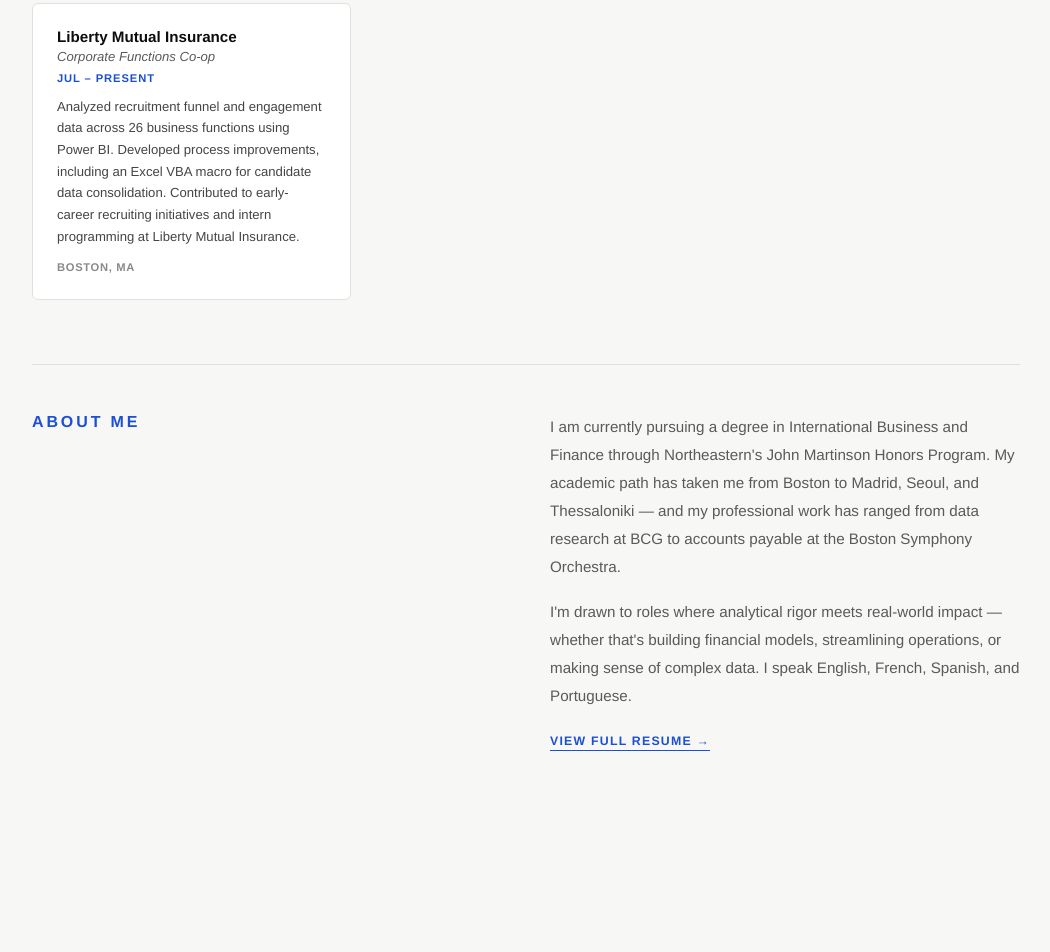
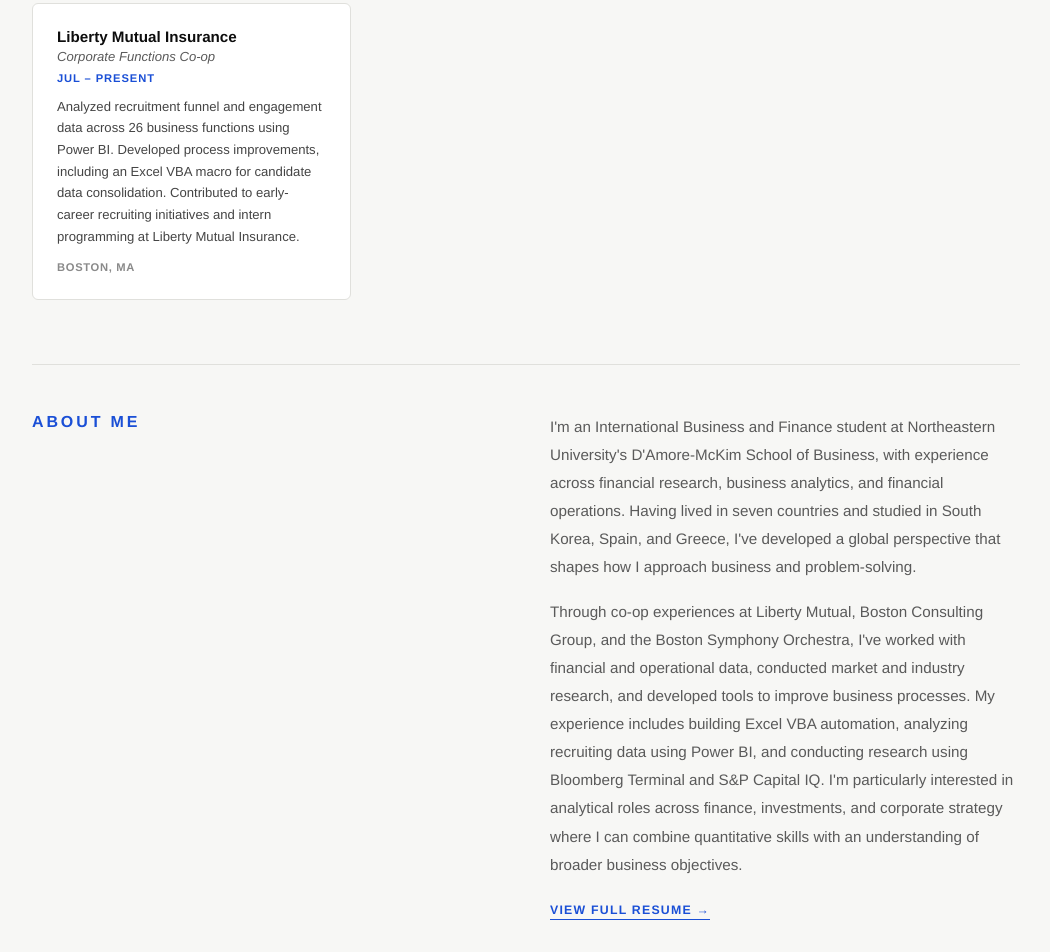
Before and after one commit to reichertcecilia/reichertcecilia.github.io, a plain HTML site: page index.html in a window 1280 px wide. Shown: the part 1174-2126 px from the top of the page, without its empty margins (114-1164 px from the left). Before the commit the page ends 2021 px from the top, so only its background shows below. Drawn offline with Linux system fonts and the light colour scheme.

Commit message:
Update index.html
Changed about me

```diff
--- a/index.html
+++ b/index.html
@@ -133,8 +133,8 @@ h1 .line3{font-style:italic;color:var(--blue-mid)}
       <div class="section-label" style="margin-bottom:1rem">About Me</div>
     </div>
     <div>
-      <p style="font-size:0.95rem;line-height:1.85;color:var(--muted);margin-bottom:1rem">I am currently pursuing a degree in International Business and Finance through Northeastern's John Martinson Honors Program. My academic path has taken me from Boston to Madrid, Seoul, and Thessaloniki — and my professional work has ranged from data research at BCG to accounts payable at the Boston Symphony Orchestra.</p>
-      <p style="font-size:0.95rem;line-height:1.85;color:var(--muted)">I'm drawn to roles where analytical rigor meets real-world impact — whether that's building financial models, streamlining operations, or making sense of complex data. I speak English, French, Spanish, and Portuguese.</p>
+      <p style="font-size:0.95rem;line-height:1.85;color:var(--muted);margin-bottom:1rem">I'm an International Business and Finance student at Northeastern University's D'Amore-McKim School of Business, with experience across financial research, business analytics, and financial operations. Having lived in seven countries and studied in South Korea, Spain, and Greece, I've developed a global perspective that shapes how I approach business and problem-solving.</p>
+      <p style="font-size:0.95rem;line-height:1.85;color:var(--muted)">Through co-op experiences at Liberty Mutual, Boston Consulting Group, and the Boston Symphony Orchestra, I've worked with financial and operational data, conducted market and industry research, and developed tools to improve business processes. My experience includes building Excel VBA automation, analyzing recruiting data using Power BI, and conducting research using Bloomberg Terminal and S&P Capital IQ. I'm particularly interested in analytical roles across finance, investments, and corporate strategy where I can combine quantitative skills with an understanding of broader business objectives.</p>
       <a href="resume.html" style="display:inline-block;margin-top:1.5rem;font-size:0.77rem;font-weight:700;letter-spacing:0.1em;text-transform:uppercase;text-decoration:none;color:var(--blue);border-bottom:1.5px solid var(--blue);padding-bottom:2px">View Full Resume →</a>
     </div>
   </div>
```
